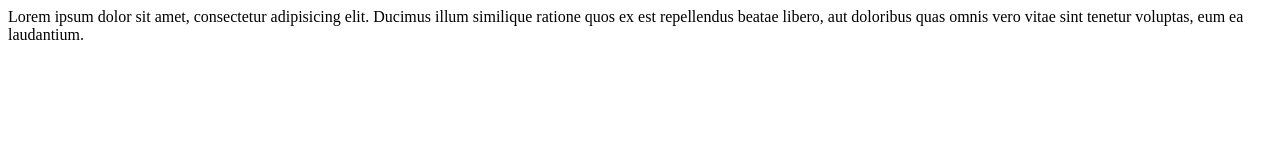
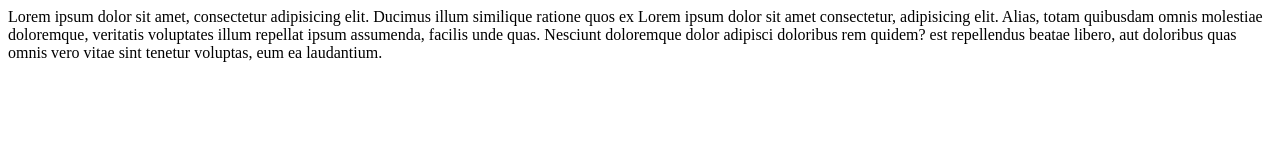
Before and after one commit to jugalporwal97/git-test, a website: page index.html in a window 1280 px wide. Drawn offline with Linux system fonts and the light colour scheme.

Commit message:
fourth commit

```diff
--- a/index.html
+++ b/index.html
@@ -5,6 +5,6 @@
     <title>git test</title>
 </head>
 <body>
-    Lorem ipsum dolor sit amet, consectetur adipisicing elit. Ducimus illum similique ratione quos ex est repellendus beatae libero, aut doloribus quas omnis vero vitae sint tenetur voluptas, eum ea laudantium.
+    Lorem ipsum dolor sit amet, consectetur adipisicing elit. Ducimus illum similique ratione quos ex  Lorem ipsum dolor sit amet consectetur, adipisicing elit. Alias, totam quibusdam omnis molestiae doloremque, veritatis voluptates illum repellat ipsum assumenda, facilis unde quas. Nesciunt doloremque dolor adipisci doloribus rem quidem? est repellendus beatae libero, aut doloribus quas omnis vero vitae sint tenetur voluptas, eum ea laudantium.
 </body>
 </html>
```
Also changed, not shown: package.json (added, +24 -0 lines), 2 other files.
